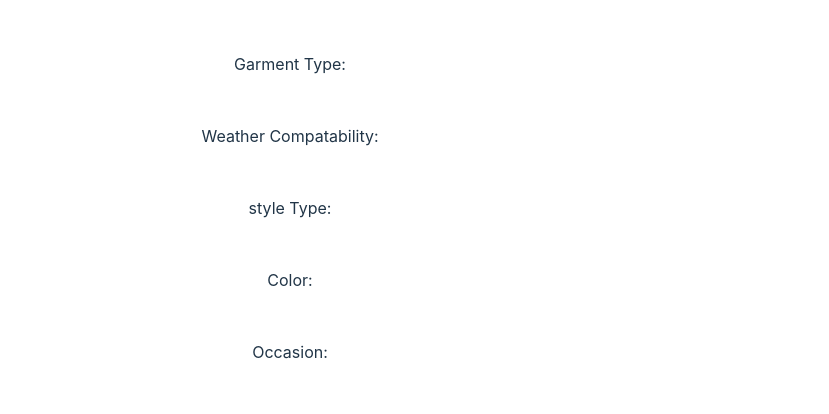
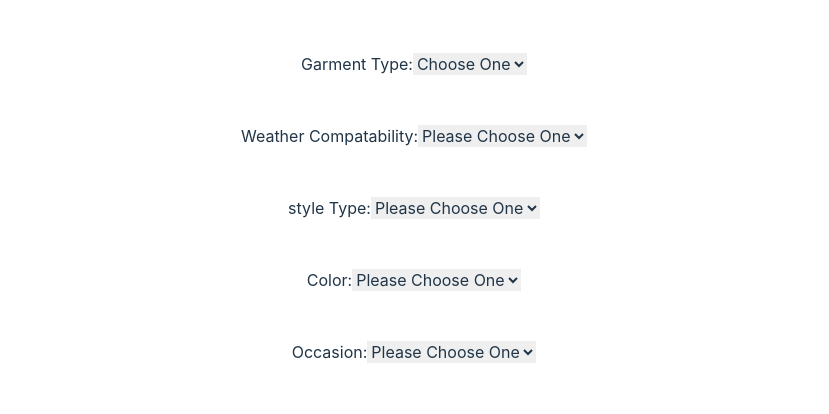
Before and after one commit to FSA-Fit-Check/Fit-Check, a React (Vite) app: page / in a window 1280 px wide. Shown: the part 373-787 px from the top of the page, without its empty margins (226-1055 px from the left). Built offline with nearby package versions, Linux system fonts and the light colour scheme; no server answers; the HTML template or start-up script is replaced by a standard one.

Commit message:
changed text input for form to dropdown lists to help limit users search parameters to what is in the DB.

```diff
--- a/src/components/userPreferences.jsx
+++ b/src/components/userPreferences.jsx
@@ -78,50 +78,93 @@ const UserPrefForm = () => {
             <br/> */}
             <label>
                 Garment Type:
-                <input type="text"
+                <select
                     name="Garment Type"
                     value={formInput.garmentType}
-                onChange={(e) => setFormInput({ ...formInput, garmentType: e.target.value })}/>
+                    onChange={(e) => setFormInput({ ...formInput, garmentType: e.target.value })}>
+                    <option value="choose">Choose One</option>
+                    <option value="shirt">Shirts</option>
+                    <option value="blouse">Blouses</option>
+                    <option value="shorts">Shorts</option>
+                    <option value="leggings">Leggings</option>
+                    <option value="trousers">Trousers</option>
+                    <option value="skirts">Skirts</option>
+                    <option value="pants">Pants</option>
+                    <option value="jackets">Jackets</option>
+                </select>
                 <br/>
             </label>
             <br />
             <br />
             <label>
                 Weather Compatability:
-                <input type="text"
+                <select
                     name="Weather Compatability"
                     value={formInput.weatherCompatibility}
-                onChange={(e) => setFormInput({ ...formInput, weatherCompatibility: e.target.value })}/>
+                    onChange={(e) => setFormInput({ ...formInput, weatherCompatibility: e.target.value })}>
+                    <option value="choose">Please Choose One</option>
+                    <option value="fall">Fall</option>
+                    <option value="spring">Spring</option>
+                    <option value="summer">Summer</option>
+                    <option value="winter">Winter</option>
+                </select>
                 <br/>
             </label>
             <br/>
             <br/>
             <label>
                 style Type:
-                <input type="password"
-                name="style Type"
+                <select
+                    name="Style Type"
                     value={formInput.styleType}
-                onChange={(e) => setFormInput({ ...formInput, styleType: e.target.value })}/>
+                    onChange={(e) => setFormInput({ ...formInput, styleType: e.target.value })}>
+                    <option value="choose">Please Choose One</option>
+                    <option value="athleisure">Athleisure</option>
+                    <option value="business">Business</option>
+                    <option value="casual">Casual</option>
+                    <option value="chic">Chic</option>
+                    <option value="elegance">Elegance</option>
+                    <option value="grunge">Grunge</option>
+                    <option value="sporty">Sporty</option>
+                    <option value="streetwear">Streetwear</option>
+                </select>
                 <br/>
             </label>
             <br/>
             <br/>
             <label>
                 Color:
-                <input type="text"
+                <select
                     name="Color"
                     value={formInput.color}
-                onChange={(e) => setFormInput({ ...formInput, color: e.target.value })}/>
+                    onChange={(e) => setFormInput({ ...formInput, color: e.target.value })}>
+                    <option value="choose">Please Choose One</option>
+                    <option value="tan">Tan</option>
+                    <option value="gray">Gray</option>
+                    <option value="blue">Blue</option>
+                    <option value="light-gray">Light-Gray</option>
+                    <option value="black">Black</option>
+                    <option value="white">White</option>
+                    <option value="green">Green</option>
+                    <option value="pink">Pink</option>
+                    <option value="red">Red</option>
+                </select>
                 <br/>
             </label>
             <br/>
             <br/>
             <label>
                 Occasion:
-                <input type="text"
+                <select
                     name="Occasion"
                     value={formInput.occasion}
-                onChange={(e) => setFormInput({ ...formInput, occasion: e.target.value })}/>
+                    onChange={(e) => setFormInput({ ...formInput, occasion: e.target.value })}>
+                    <option value="choose">Please Choose One</option>
+                    <option value="business">Business</option>
+                    <option value="casual">Casual</option>
+                    <option value="formal">Formal</option>
+                    <option value="athletic">Athletic</option>
+                </select>
                 <br/>
             </label>
             <br/>
```
Lines whose indentation alone changed are shown as unchanged.
